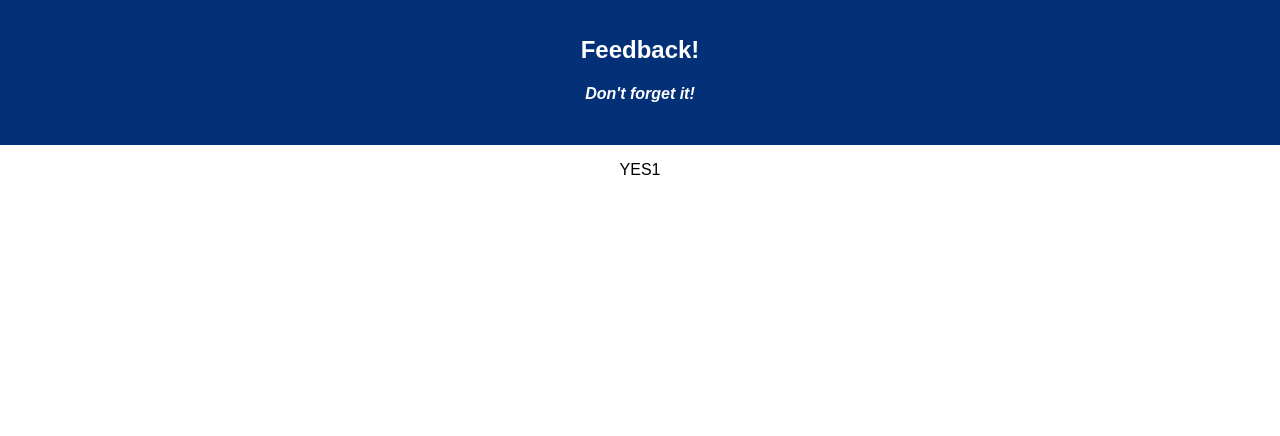
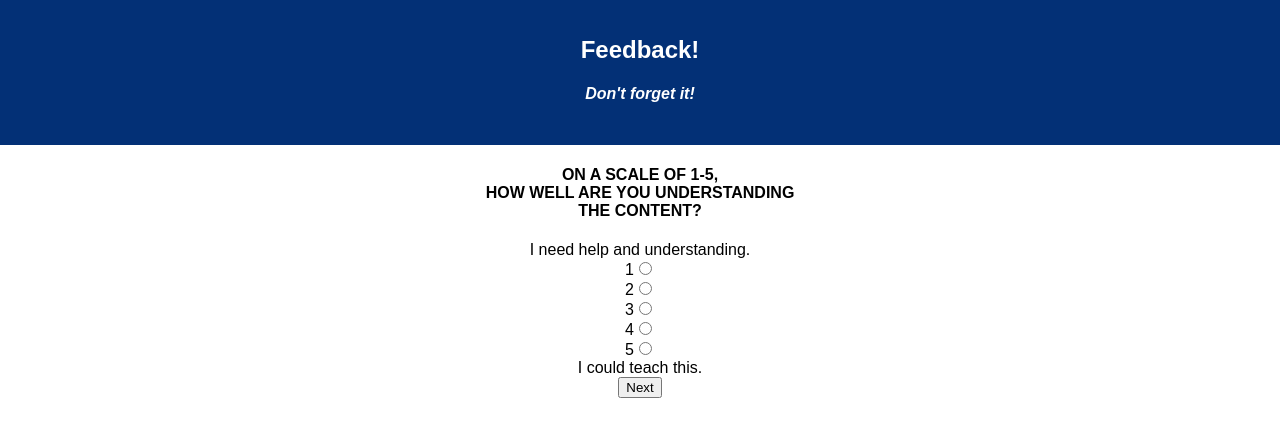
Before and after one commit to remmie77/Reflection_survey, a React (Create React App) app: page /#/understand in a window 1280 px wide. Shown: the top 436 px of the page. Built offline with nearby package versions, Linux system fonts and the light colour scheme.

Commit message:
Understand and Support pages are functioning.

```diff
--- a/src/components/FeelingPage/FeelingPage.js
+++ b/src/components/FeelingPage/FeelingPage.js
@@ -2,36 +2,35 @@ import React, { Component } from 'react';
 import { connect } from 'react-redux';
 import Header from '../Header/Header.js';
 
-const customerFormObject = {
-    howIFeel: "",
+const FormObject = {
+    feeling: "",
 };//end customerFormObject
 
 class FeelingPage extends Component {
     constructor() {
         super();
 
-        this.state = customerFormObject;
+        this.state = FormObject;
     }
 
     handleOptionChange = (event) => {
         console.log('in handleOptionChange');
         this.setState({
             ...this.state,
-            howIFeel: event.target.value
+            feeling: event.target.value
         });
-
         console.log(this.state);
     }
 
-    handleChange = (event) => {
-        console.log(event.target.value);
-        this.setState({
-            customer: {
-                ...this.state.customer,
-                [event.target.name]: event.target.value,
-            }
-        });
-    }
+    // handleChange = (event) => {
+    //     console.log(event.target.value);
+    //     this.setState({
+    //         customer: {
+    //             ...this.state.customer,
+    //             [event.target.name]: event.target.value,
+    //         }
+    //     });
+    // }
 
     handleSubmit = (event) => {
         console.log(this.state);
@@ -60,20 +59,20 @@ class FeelingPage extends Component {
                     </h4>
                     {/* <label>1-5:</label> */}
                 </div>
-                <form onSubmit={this.handleSubmit}>
+                <form>
                     <div>
                         <div>
                             <div className="formSection">
                                 <label htmlFor="#feelOneBtn">I'm feeling really bad.<br /> 1</label>
-                                <input onChange={this.handleOptionChange} id="feelOneBtn" type="radio" value="1" name="howIFeel" checked={this.state.howIFeel === '1'} required /><br />
+                                <input onChange={this.handleOptionChange} id="feelOneBtn" type="radio" value="1" name="feeling" checked={this.state.feeling === '1'} required /><br />
                                 <label htmlFor="#feelTwoBtn">2</label>
-                                <input onChange={this.handleOptionChange} id="feelTwoBtn" type="radio" value="2" name="howIFeel" checked={this.state.howIFeel === '2'} required /><br />
+                                <input onChange={this.handleOptionChange} id="feelTwoBtn" type="radio" value="2" name="feeling" checked={this.state.feeling === '2'} required /><br />
                                 <label htmlFor="#feelThreeBtn">3</label>
-                                <input onChange={this.handleOptionChange} id="feelThreeBtn" type="radio" value="3" name="howIFeel" checked={this.state.howIFeel === '3'} required /><br />
+                                <input onChange={this.handleOptionChange} id="feelThreeBtn" type="radio" value="3" name="feeling" checked={this.state.feeling === '3'} required /><br />
                                 <label htmlFor="#feelFourBtn">4</label>
-                                <input onChange={this.handleOptionChange} id="feelFourBtn" type="radio" value="4" name="howIFeel" checked={this.state.howIFeel === '4'} required /><br />
+                                <input onChange={this.handleOptionChange} id="feelFourBtn" type="radio" value="4" name="feeling" checked={this.state.feeling === '4'} required /><br />
                                 <label htmlFor="#feelFiveBtn">5</label>
-                                <input onChange={this.handleOptionChange} id="feelFiveBtn" type="radio" value="5" name="howIFeel" checked={this.state.howIFeel === '5'} required /><br />
+                                <input onChange={this.handleOptionChange} id="feelFiveBtn" type="radio" value="5" name="feeling" checked={this.state.feeling === '5'} required /><br />
                                 <span>I feel so amazing. </span>
                             </div>
                         </div>
--- a/src/components/SupportPage/SupportPage.js
+++ b/src/components/SupportPage/SupportPage.js
@@ -2,12 +2,86 @@ import React, { Component } from 'react';
 import { connect } from 'react-redux';
 import Header from '../Header/Header.js';
 
+const FormObject = {
+    support: "",
+};//end customerFormObject
+
 class FeelingPage extends Component {
+    constructor() {
+        super();
+
+        this.state = FormObject;
+    }
+
+    handleOptionChange = (event) => {
+        console.log('in handleOptionChange');
+        this.setState({
+            ...this.state,
+            support: event.target.value
+        });
+
+        console.log(this.state);
+    }
+
+    // handleChange = (event) => {
+    //     console.log(event.target.value);
+    //     this.setState({
+    //         customer: {
+    //             ...this.state.customer,
+    //             [event.target.name]: event.target.value,
+    //         }
+    //     });
+    // }
+
+    handleSubmit = (event) => {
+        console.log(this.state);
+        event.preventDefault();
+        const action = { type: 'ADD_SUPPORT', payload: this.state }
+        this.props.dispatch(action);
+
+        // this.props.history.push('comment');
+
+        // this.clearFields();
+    }
+
+    // clearFields(){
+    //     this.setState(customerFormObject);
+    // }
+
     render() {
         return (
             <div>
                 <Header />
-                <p>YES1</p>
+                <div>
+                    <h4>
+                        ON A SCALE OF 1-5,<br />
+                        HOW WELL ARE YOU BEING<br />
+                        SUPPORTED?
+                    </h4>
+                    {/* <label>1-5:</label> */}
+                </div>
+                <form onSubmit={this.handleSubmit}>
+                    <div>
+                        <div>
+                            <div className="formSection">
+                                <label htmlFor="#feelOneBtn">I feel abandoned.<br /> 1</label>
+                                <input onChange={this.handleOptionChange} id="feelOneBtn" type="radio" value="1" name="support" checked={this.state.support === '1'} required /><br />
+                                <label htmlFor="#feelTwoBtn">2</label>
+                                <input onChange={this.handleOptionChange} id="feelTwoBtn" type="radio" value="2" name="support" checked={this.state.support === '2'} required /><br />
+                                <label htmlFor="#feelThreeBtn">3</label>
+                                <input onChange={this.handleOptionChange} id="feelThreeBtn" type="radio" value="3" name="support" checked={this.state.support === '3'} required /><br />
+                                <label htmlFor="#feelFourBtn">4</label>
+                                <input onChange={this.handleOptionChange} id="feelFourBtn" type="radio" value="4" name="support" checked={this.state.support === '4'} required /><br />
+                                <label htmlFor="#feelFiveBtn">5</label>
+                                <input onChange={this.handleOptionChange} id="feelFiveBtn" type="radio" value="5" name="support" checked={this.state.support === '5'} required /><br />
+                                <span>I am fully supported. </span>
+                            </div>
+                        </div>
+                        <div>
+                            <button type="submit">Next</button>
+                        </div>
+                    </div>
+                </form>
             </div>
 
         );
--- a/src/components/UnderstandPage/UnderstandPage.js
+++ b/src/components/UnderstandPage/UnderstandPage.js
@@ -2,12 +2,86 @@ import React, { Component } from 'react';
 import { connect } from 'react-redux';
 import Header from '../Header/Header.js';
 
+const customerFormObject = {
+    understanding: "",
+};//end customerFormObject
+
 class FeelingPage extends Component {
+    constructor() {
+        super();
+
+        this.state = customerFormObject;
+    }
+
+    handleOptionChange = (event) => {
+        console.log('in handleOptionChange');
+        this.setState({
+            ...this.state,
+            understanding: event.target.value
+        });
+
+        console.log(this.state);
+    }
+
+    handleChange = (event) => {
+        console.log(event.target.value);
+        this.setState({
+            customer: {
+                ...this.state.customer,
+                [event.target.name]: event.target.value,
+            }
+        });
+    }
+
+    handleSubmit = (event) => {
+        console.log(this.state);
+        event.preventDefault();
+        const action = { type: 'ADD_UNDERSTAND', payload: this.state }
+        this.props.dispatch(action);
+
+        // this.props.history.push('support');
+
+        // this.clearFields();
+    }
+
+    // clearFields(){
+    //     this.setState(customerFormObject);
+    // }
+
     render() {
         return (
             <div>
                 <Header />
-                <p>YES1</p>
+                <div>
+                    <h4>
+                        ON A SCALE OF 1-5,<br />
+                        HOW WELL ARE YOU UNDERSTANDING<br />
+                        THE CONTENT?
+                    </h4>
+                    {/* <label>1-5:</label> */}
+                </div>
+                <form onSubmit={this.handleSubmit}>
+                    <div>
+                        <div>
+                            <div className="formSection">
+                                <label htmlFor="#feelOneBtn">I need help and understanding.<br /> 1</label>
+                                <input onChange={this.handleOptionChange} id="feelOneBtn" type="radio" value="1" name="understanding" checked={this.state.understanding === '1'} required /><br />
+                                <label htmlFor="#feelTwoBtn">2</label>
+                                <input onChange={this.handleOptionChange} id="feelTwoBtn" type="radio" value="2" name="understanding" checked={this.state.understanding === '2'} required /><br />
+                                <label htmlFor="#feelThreeBtn">3</label>
+                                <input onChange={this.handleOptionChange} id="feelThreeBtn" type="radio" value="3" name="understanding" checked={this.state.understanding === '3'} required /><br />
+                                <label htmlFor="#feelFourBtn">4</label>
+                                <input onChange={this.handleOptionChange} id="feelFourBtn" type="radio" value="4" name="understanding" checked={this.state.understanding === '4'} required /><br />
+                                <label htmlFor="#feelFiveBtn">5</label>
+                                <input onChange={this.handleOptionChange} id="feelFiveBtn" type="radio" value="5" name="understanding" checked={this.state.understanding === '5'} required /><br />
+                                <span>I could teach this. </span>
+                            </div>
+                        </div>
+                        <div>
+                            <button type="submit">Next</button>
+                        </div>
+                    </div>
+                </form>
             </div>
 
         );
--- a/src/index.js
+++ b/src/index.js
@@ -7,28 +7,33 @@ import { createStore, combineReducers, applyMiddleware } from 'redux';
 import { Provider } from 'react-redux';
 import logger from 'redux-logger';
 
+//(initial state)
 const defaultObject = {
-    customer: {
-        name: '',
-        street_address: '',
-        city: '',
-        zip: 0
+    feedback: {
+        feeling: '',
+        understanding: '',
+        support: '',
+        comments: ''
     },
-    pizzas: [],
-    order_total: 0,
-    type: ''
 }
 
 const cart = (state = defaultObject, action) => {
-    if (action.type === 'UPDATE_PIZZA') {
+    if (action.type === 'ADD_FEEL') {
+        // FeelingPage logic here
         const newInfo = action.payload;
-        return {...state, pizzas: newInfo.pizzas, order_total: newInfo.order_total}
-    } else if (action.type === 'ADD_FEEL') {
-        // CustomerPage logic here
+        return {...state, feedback: newInfo.feedback, type: newInfo.feeling}
+    }else if (action.type === 'ADD_UNDERSTAND') {
+        // UnderstandPage logic here
         const newInfo = action.payload;
-        return {...state, customer: newInfo.customer, type: newInfo.howIFeel}
+        return {...state, feedback: newInfo.feedback, type: newInfo.howIUnderstand}
+    }else if (action.type === 'ADD_SUPPORT') {
+        const newInfo = action.payload;
+        return {...state, feedback: newInfo.feedback, type: newInfo.support}
+    }
 
-    } else if (action.type === 'EMPTY_CART') {
+
+
+    else if (action.type === 'EMPTY_CART') {
         return defaultObject;
     }
     return state;
```
